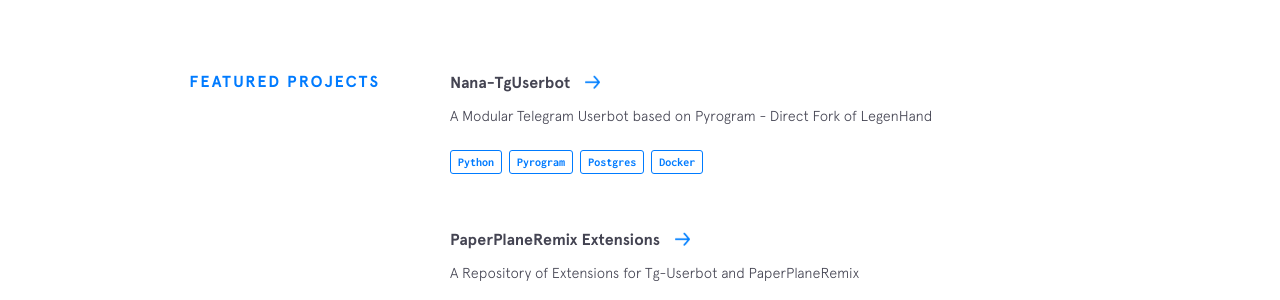
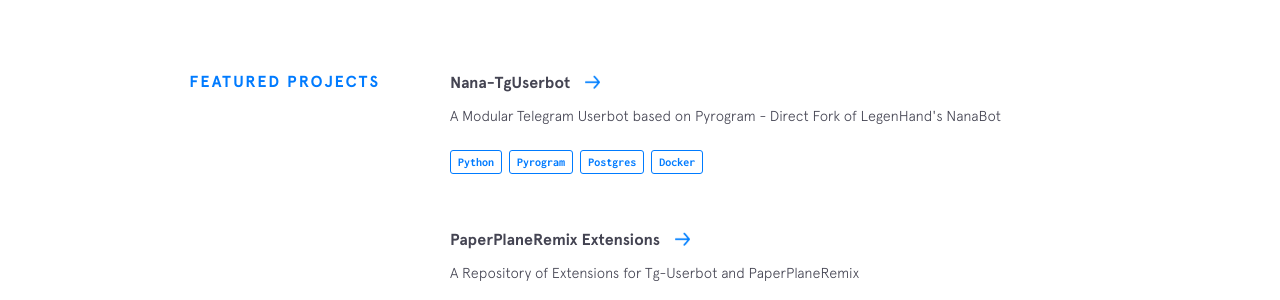
Before and after one commit to CustomIcon/pokurt.github.io, a Jekyll site: the page built from index.html, in a window 1280 px wide and 900 px high, scrolled down 2153 px. Shown: the part 269-569 px from the top of the window. Built offline with Jekyll 4.4.1, drawn with Linux system fonts in a browser that asks for light colours; nearby versions of some CDN libraries.

Commit message:
Update other-projects.yml
updated

```diff
--- a/_data/other-projects.yml
+++ b/_data/other-projects.yml
@@ -1,7 +1,7 @@
 - name: Nana-TgUserbot
   url: https://github.com/pokurt/Nana-Bot
   code: https://github.com/pokurt/Nana-Bot
-  description: A Modular Telegram Userbot based on Pyrogram - Direct Fork of LegenHand
+  description: A Modular Telegram Userbot based on Pyrogram - Direct Fork of LegenHand's NanaBot
   used:
     - thing: Python
     - thing: Pyrogram
```
